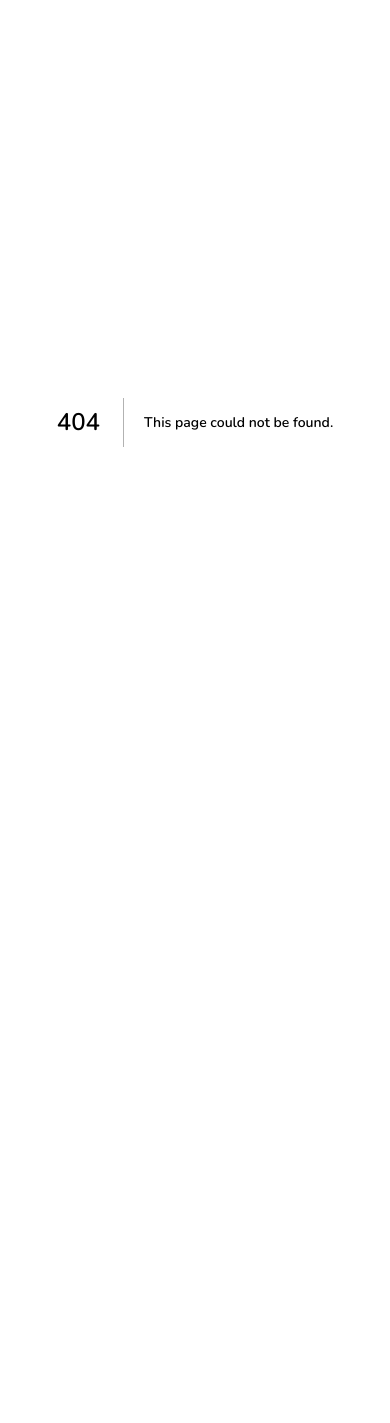
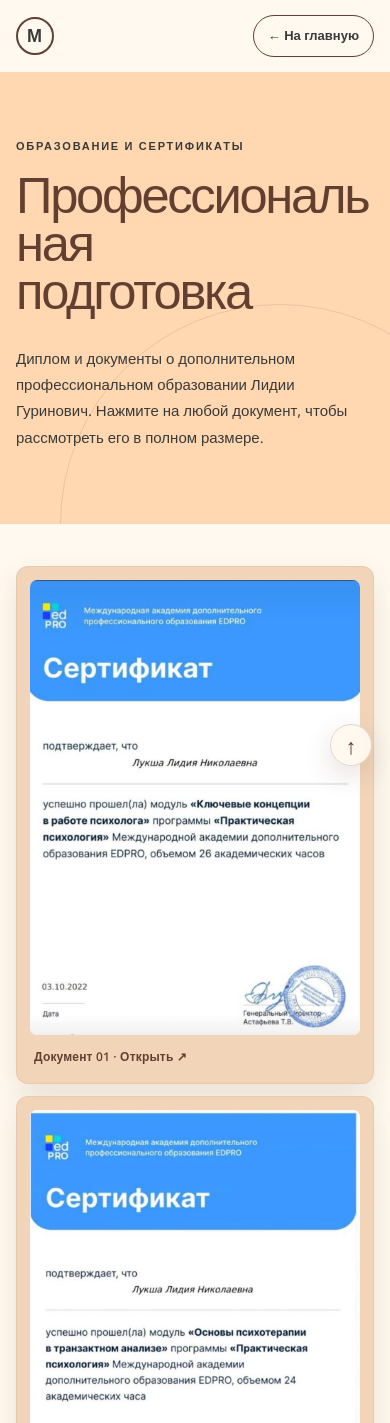
Before and after one commit to Timothygwe/Mayak, a Next.js app: page /certificates in a window 390 px wide. Before the commit this address had no page. Shown: the top 1423 px of the page. Before the commit the page ends 926 px from the top, so only its background shows below. Built offline with nearby package versions, Linux system fonts and the light colour scheme.

Commit message:
some changes

```diff
--- /dev/null
+++ b/app/certificates/page.tsx
@@ -0,0 +1,63 @@
+import type { Metadata } from "next";
+
+export const metadata: Metadata = {
+  title: "Образование и сертификаты",
+  description: "Диплом и сертификаты психолога Лидии Гуринович — профессиональная подготовка и дополнительное образование.",
+  alternates: { canonical: "/certificates" },
+};
+
+const certificates = Array.from({ length: 16 }, (_, index) => ({
+  src: `/certificates/certificate-${String(index + 1).padStart(2, "0")}.jpg`,
+  alt: `Документ об образовании Лидии Гуринович, страница ${index + 1}`,
+}));
+
+export default function CertificatesPage() {
+  return (
+    <main className="certificatesPage" id="top">
+      <header className="nav wrap certificatesNav">
+        <a className="brand" href="/" aria-label="Вернуться на главную страницу">
+          <span className="brandMark">М</span>
+          <span>Маяк поддержки</span>
+        </a>
+        <a className="navCta" href="/">← На главную</a>
+      </header>
+
+      <section className="certificatesHero">
+        <div className="wrap certificatesHeroInner">
+          <div>
+            <p className="eyebrow">Образование и сертификаты</p>
+            <h1>Профессиональная<br/>подготовка</h1>
+          </div>
+          <p>Диплом и документы о дополнительном профессиональном образовании Лидии Гуринович. Нажмите на любой документ, чтобы рассмотреть его в полном размере.</p>
+        </div>
+      </section>
+
+      <section className="wrap certificatesCollection" aria-label="Документы об образовании">
+        <div className="certificateGrid">
+          {certificates.map((certificate, index) => (
+            <a href={certificate.src} target="_blank" rel="noreferrer" key={certificate.src} aria-label={`Открыть документ ${index + 1} в полном размере`}>
+              <img src={certificate.src} alt={certificate.alt} loading={index < 4 ? "eager" : "lazy"}/>
+              <span>Документ {String(index + 1).padStart(2, "0")} · Открыть ↗</span>
+            </a>
+          ))}
+        </div>
+      </section>
+
+      <section className="certificatesReturn">
+        <div className="wrap">
+          <p className="eyebrow">Маяк поддержки</p>
+          <h2>Вернуться к сообществу</h2>
+          <p>Узнайте о бесплатных встречах, поддержке и программах терапии.</p>
+          <a className="button primary" href="/">На главную страницу →</a>
+        </div>
+      </section>
+
+      <a className="backToTop" href="#top" aria-label="Вернуться наверх">↑</a>
+      <footer className="wrap certificatesFooter">
+        <div className="brand"><span className="brandMark">М</span><span>Маяк поддержки</span></div>
+        <p>Образование и сертификаты</p>
+        <p>© 2026 · mayak-podderzhki.ru</p>
+      </footer>
+    </main>
+  );
+}
--- a/app/logo-mobile.css
+++ b/app/logo-mobile.css
@@ -260,6 +260,133 @@ body {
   border-top: 1px solid rgba(255, 216, 177, 0.48);
 }
 
+.credentialsTeaser {
+  display: grid;
+  grid-template-columns: minmax(0, 1fr) auto;
+  gap: 44px;
+  align-items: center;
+  margin-top: 72px;
+  padding: 42px;
+  border: 1px solid rgba(255, 216, 177, 0.55);
+  border-radius: 18px;
+  background: rgba(255, 249, 239, 0.12);
+  box-shadow: 0 16px 42px rgba(99, 63, 50, 0.12);
+}
+
+.credentialsTeaser h3 {
+  margin-bottom: 10px;
+  color: #fffdf8;
+  font-size: clamp(28px, 3vw, 38px);
+}
+
+.credentialsTeaser p:last-child {
+  max-width: 700px;
+  margin-bottom: 0;
+  line-height: 1.7;
+}
+
+.credentialsTeaser .button {
+  white-space: nowrap;
+}
+
+.certificatesPage {
+  min-height: 100vh;
+  background: #fff9ef;
+}
+
+.certificatesNav {
+  background: #fff9ef;
+}
+
+.certificatesHero {
+  position: relative;
+  overflow: hidden;
+  padding: 92px 0 98px;
+  background: #ffd8b1;
+}
+
+.certificatesHero::after {
+  position: absolute;
+  right: -110px;
+  bottom: -220px;
+  width: 440px;
+  height: 440px;
+  border: 1px solid rgba(99, 63, 50, 0.14);
+  border-radius: 50%;
+  content: "";
+}
+
+.certificatesHeroInner {
+  position: relative;
+  z-index: 1;
+  display: grid;
+  grid-template-columns: 1.15fr 0.85fr;
+  gap: 80px;
+  align-items: end;
+}
+
+.certificatesHero h1 {
+  margin-bottom: 0;
+  color: #633f32;
+  font-family: Nunito, Arial, sans-serif;
+  font-size: clamp(52px, 7vw, 88px);
+  line-height: 0.95;
+  letter-spacing: -0.045em;
+}
+
+.certificatesHeroInner > p {
+  margin-bottom: 4px;
+  font-size: 17px;
+  line-height: 1.75;
+}
+
+.certificatesCollection {
+  padding-top: 74px;
+  padding-bottom: 92px;
+}
+
+.certificatesPage .certificateGrid {
+  grid-template-columns: repeat(4, minmax(0, 1fr));
+}
+
+.certificatesPage .certificateGrid a {
+  padding: 13px;
+  background: #f2d5b8;
+  box-shadow: 0 12px 30px rgba(99, 63, 50, 0.12);
+}
+
+.certificatesPage .certificateGrid img {
+  height: 330px;
+  background: #fffdf8;
+  object-fit: cover;
+  object-position: top center;
+}
+
+.certificatesPage .certificateGrid span {
+  padding: 13px 4px 4px;
+  letter-spacing: 0.015em;
+}
+
+.certificatesReturn {
+  padding: 72px 0;
+  background: #e07a5f;
+  color: #fffdf8;
+  text-align: center;
+}
+
+.certificatesReturn h2 {
+  margin-bottom: 12px;
+  font-size: clamp(36px, 5vw, 56px);
+}
+
+.certificatesReturn p:not(.eyebrow) {
+  margin-bottom: 28px;
+}
+
+.certificatesFooter {
+  min-height: 110px;
+}
+
 .certificateGrid a {
   overflow: hidden;
   border: 1px solid rgba(99, 63, 50, 0.08);
@@ -416,6 +543,17 @@ body {
   }
 }
 
+@media (max-width: 900px) {
+  .credentialsTeaser,
+  .certificatesHeroInner {
+    grid-template-columns: 1fr;
+  }
+
+  .certificatesPage .certificateGrid {
+    grid-template-columns: repeat(2, minmax(0, 1fr));
+  }
+}
+
 @media (max-width: 600px) {
   body {
     overflow-x: hidden;
@@ -526,6 +664,69 @@ body {
     padding-top: 44px;
   }
 
+  .credentialsTeaser {
+    grid-template-columns: 1fr;
+    gap: 28px;
+    margin-top: 52px;
+    padding: 28px;
+  }
+
+  .credentialsTeaser .button {
+    width: 100%;
+    white-space: normal;
+    text-align: center;
+  }
+
+  .certificatesPage {
+    padding-bottom: 0;
+  }
+
+  .certificatesNav .navCta {
+    display: inline-block;
+    padding: 10px 14px;
+  }
+
+  .certificatesNav .brand > span:last-child {
+    display: none;
+  }
+
+  .certificatesHero {
+    padding: 66px 0 70px;
+  }
+
+  .certificatesHeroInner {
+    grid-template-columns: 1fr;
+    gap: 28px;
+  }
+
+  .certificatesHero h1 {
+    font-size: clamp(44px, 13vw, 60px);
+    overflow-wrap: anywhere;
+  }
+
+  .certificatesHeroInner > p {
+    font-size: 15px;
+  }
+
+  .certificatesCollection {
+    padding-top: 42px;
+    padding-bottom: 58px;
+  }
+
+  .certificatesPage .certificateGrid {
+    grid-template-columns: 1fr;
+  }
+
+  .certificatesPage .certificateGrid img {
+    height: auto;
+    max-height: none;
+    object-fit: contain;
+  }
+
+  .certificatesReturn {
+    padding: 56px 0;
+  }
+
   .mobileJoin {
     position: fixed;
     z-index: 40;
```
Also changed, not shown: app/page.tsx (+1 -6 lines).
